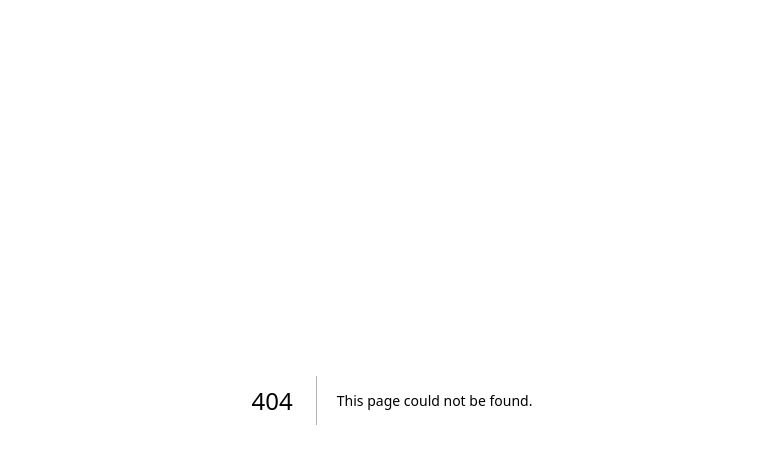
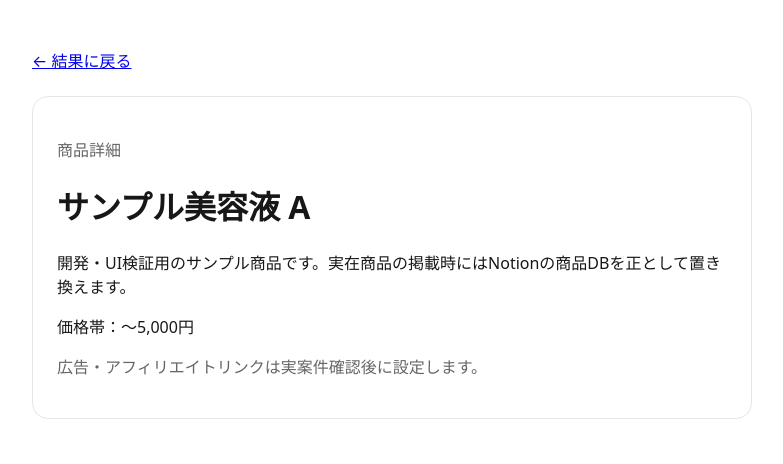
Before and after one commit to zmgt362-beep/biyoselect, a Next.js app: page /product/sample-a in a window 1280 px wide. Before the commit this address had no page. Shown: the top 464 px of the page, without its empty margins (248-1031 px from the left). Built offline with nearby package versions, Linux system fonts and the light colour scheme.

Commit message:
feat: add product detail route

```diff
--- /dev/null
+++ b/app/product/[id]/page.tsx
@@ -0,0 +1,8 @@
+import Link from 'next/link';
+
+const products:Record<string,{name:string;price:string;description:string}>= {
+ 'sample-a':{name:'サンプル美容液 A',price:'〜5,000円',description:'開発・UI検証用のサンプル商品です。実在商品の掲載時にはNotionの商品DBを正として置き換えます。'},
+ 'sample-b':{name:'サンプル美容液 B',price:'5,000〜10,000円',description:'開発・UI検証用のサンプル商品です。'},
+ 'sample-c':{name:'サンプル美容液 C',price:'〜2,000円',description:'開発・UI検証用のサンプル商品です。'}
+};
+export default async function Product({params}:{params:Promise<{id:string}>}){const {id}=await params;const p=products[id];if(!p)return <main className="container result"><h1>商品が見つかりません</h1><Link href="/select">選び直す</Link></main>;return <main className="container result"><Link href="/result">← 結果に戻る</Link><div className="card"><p className="muted">商品詳細</p><h1>{p.name}</h1><p>{p.description}</p><p>価格帯：{p.price}</p><p className="muted">広告・アフィリエイトリンクは実案件確認後に設定します。</p></div></main>}
```
